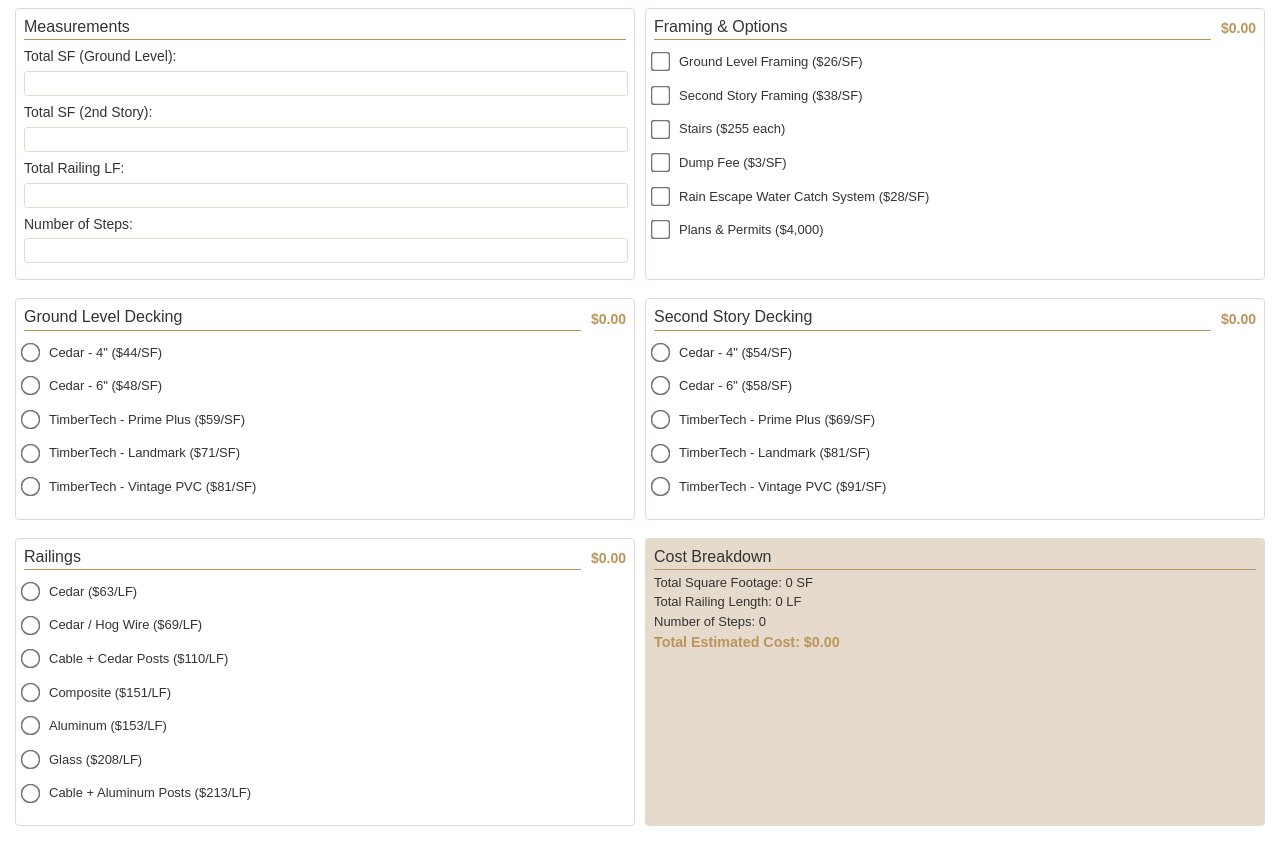
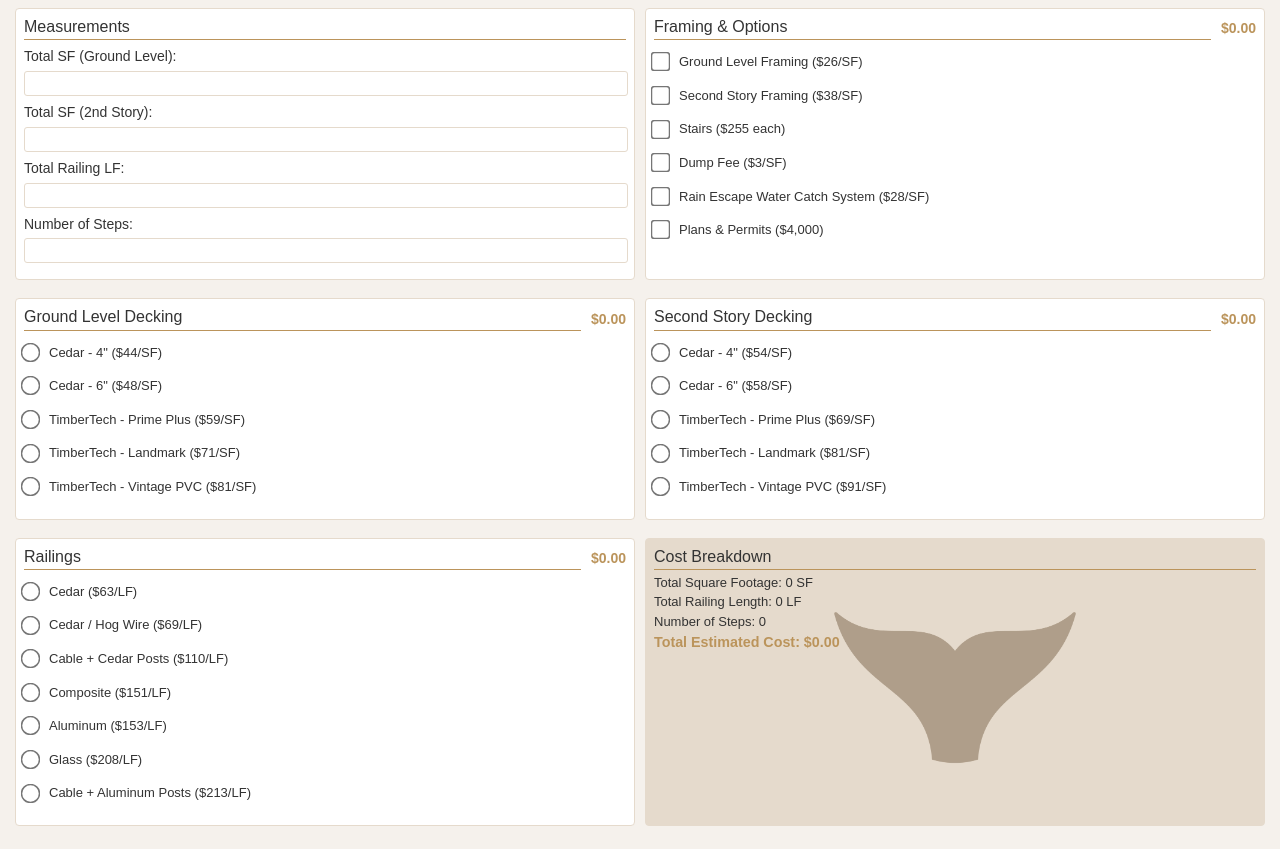
Before and after one commit to salixlabs/ore-decks-calculator, a plain HTML site: page index.html in a window 1280 px wide. Shown: the part 97-946 px from the top of the page. Drawn offline with Linux system fonts and the light colour scheme; a web font is replaced by a local one.

Commit message:
added ore tail background to cost summary

```diff
--- a/styles.css
+++ b/styles.css
@@ -4,7 +4,7 @@
     --primary-dark: #333333;    /* HEX: #333333, RGB: 51 51 51 */
     --primary-light: #E5DACC;   /* HEX: #E5DACC, RGB: 229 218 204 */
     --primary-gold: #BB945B;    /* HEX: #BB945B, RGB: 187 148 91 */
-    --background-color: #ffffff;
+    --background-color: #f5f1ec; /* Lighter version of #e3dace */
     --border-color: #E5DACC;
     --text-color: #333333;
 }
@@ -22,7 +22,7 @@ body {
 .container {
     max-width: 100%;
     margin: 0 auto;
-    background-color: white;
+    background-color: var(--background-color);
     padding: 10px;
     display: grid;
     grid-template-columns: 1fr 1fr;
@@ -224,10 +224,36 @@ button:hover {
 
 .cost-summary {
     background-color: var(--primary-light);
+    background-image: url('Assets/ORE-tail.png');
+    background-repeat: no-repeat;
+    background-position: center;
+    background-size: 300px;
+    background-blend-mode: soft-light;
+    position: relative;
+}
+
+.cost-summary::after {
+    content: '';
+    position: absolute;
+    top: 0;
+    left: 0;
+    right: 0;
+    bottom: 0;
+    background-image: url('Assets/ORE-tail.png');
+    background-repeat: no-repeat;
+    background-position: center;
+    background-size: 300px;
+    opacity: 0.15;
+    pointer-events: none;
 }
 
 .cost-summary h2 {
     margin-top: 0;
+}
+
+.cost-summary #result {
+    position: relative;
+    z-index: 1;
 }
 
 .section-header {
```
Also changed, not shown: Assets/ORE-tail.png (added).
